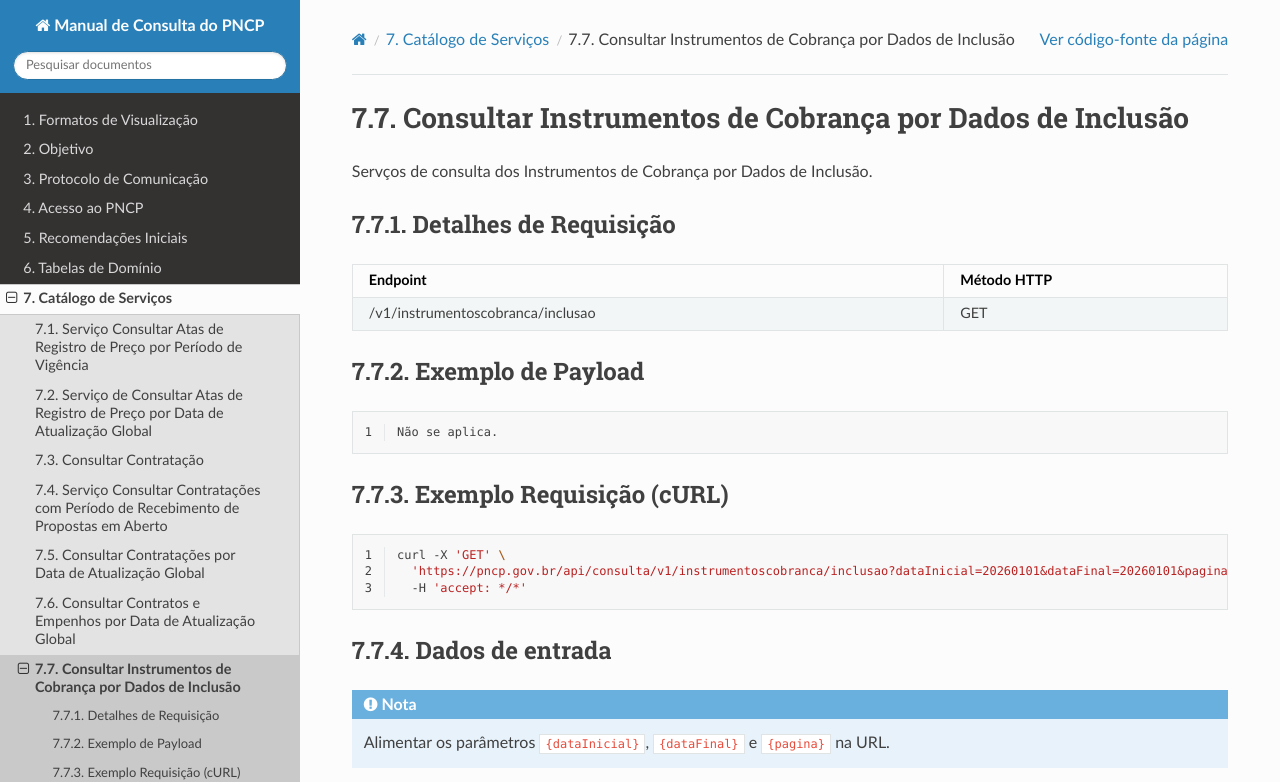
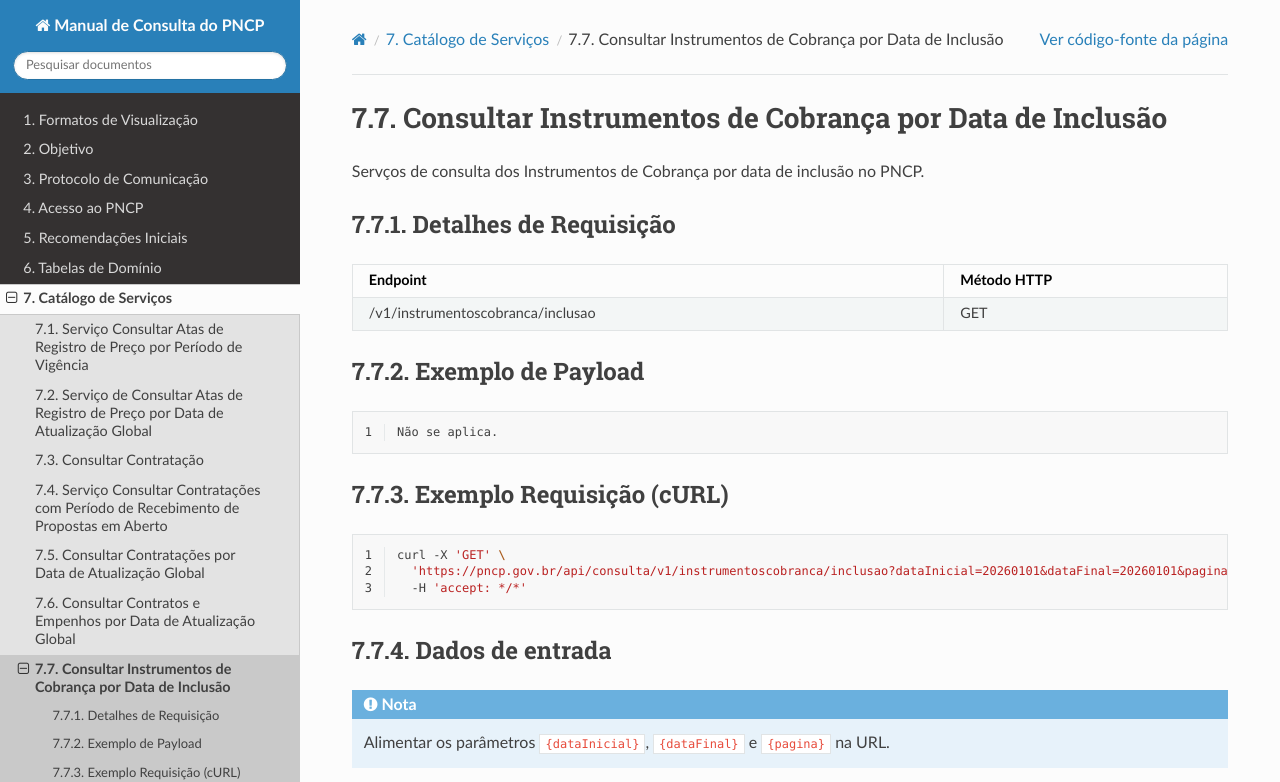
Before and after one commit to sofiaestrelab/Manual-de-Consulta-do-PNCP, a Sphinx documentation site: the page built from docs/source/catalogo_de_servicos/consultar_instrumentos_de_cobranca_por_data_de_inclusao.rst, in a window 1280 px wide. Shown: the top 782 px of the page. Built offline with Sphinx 7.4.7 and the Read the Docs theme 3.1.0, drawn with Linux system fonts in a browser that asks for light colours; pages that are not in the unit, such as notebooks, are missing from menus.

Commit message:
Update consultar_instrumentos_de_cobranca_por_data_de_inclusao.rst

```diff
--- a/docs/source/catalogo_de_servicos/consultar_instrumentos_de_cobranca_por_data_de_inclusao.rst
+++ b/docs/source/catalogo_de_servicos/consultar_instrumentos_de_cobranca_por_data_de_inclusao.rst
@@ -1,7 +1,7 @@
-Consultar Instrumentos de Cobrança por Dados de Inclusão
+Consultar Instrumentos de Cobrança por Data de Inclusão
 =======================================================
 
-Servços de consulta dos Instrumentos de Cobrança por Dados de Inclusão.
+Servços de consulta dos Instrumentos de Cobrança por data de inclusão no PNCP.
 
 
 Detalhes de Requisição
```
